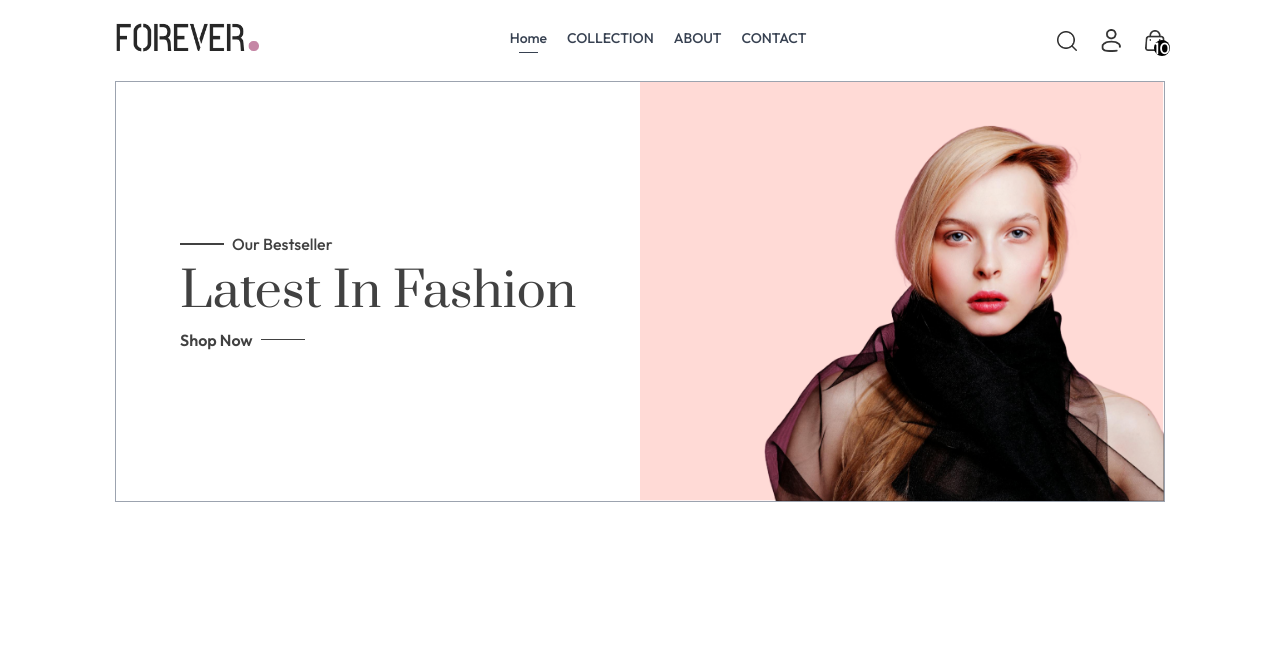
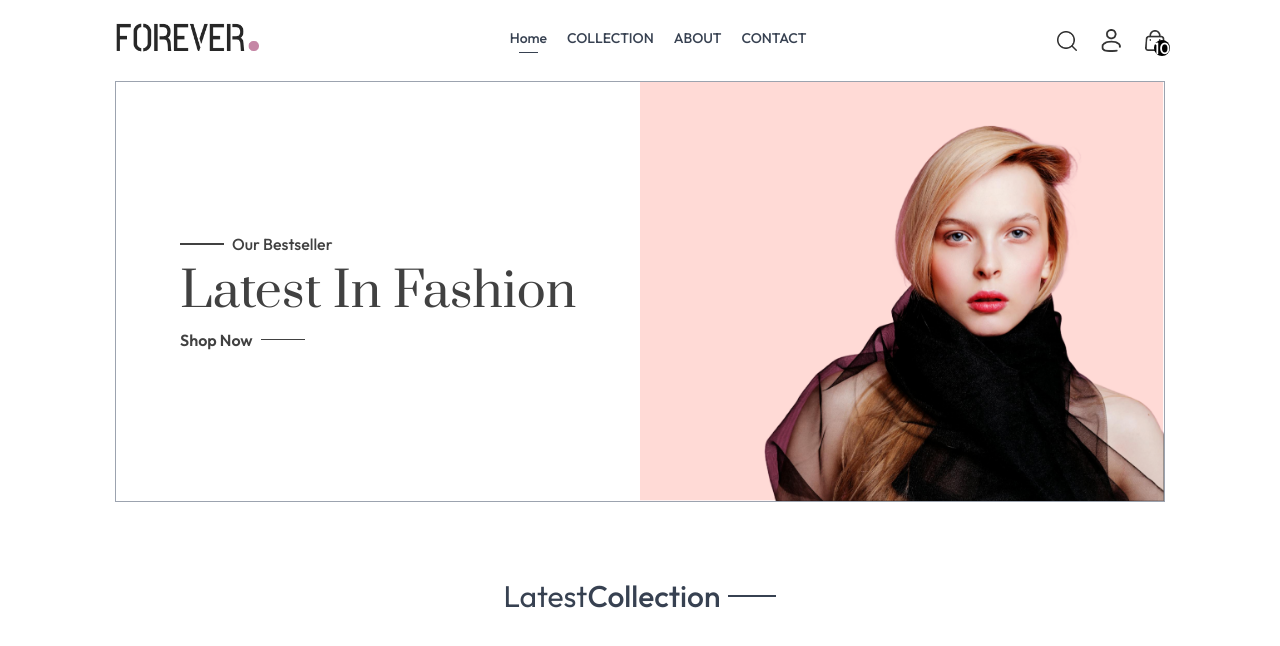
Before and after one commit to NikhilBhatt-dev/E-commerce, a React (Vite) app: page / in a window 1280 px wide. Shown: the top 646 px of the page. Built offline with nearby package versions, Linux system fonts and the light colour scheme.

Commit message:
add title

```diff
--- a/src/components/Hero.jsx
+++ b/src/components/Hero.jsx
@@ -20,7 +20,7 @@
           </div>
           <h1 className='prata-regular text-3xl sm:py-3 lg:text-5xl leading-relaxed'>Latest In Fashion</h1>
           <div className='flex items-center gap-2'>
-            <p className='font-semibold text-sm md:text-base'>Shop Now <i className='fa-solid fa-arrow-right-long'></i></p>
+            <p className='font-semibold text-sm md:text-base'>Shop Now </p>
             <p className='w-8 md:w-11 h-[1px] bg-[#414141]'></p>
           </div>
 
--- /dev/null
+++ b/src/components/LatestCollection.jsx
@@ -0,0 +1,22 @@
+import React from 'react';
+import { useContext } from "react";
+import { ShopContext } from "../context/ShopContext";
+import Title from './Title';
+
+const LatestCollection = () => {
+
+    const { products } = useContext(ShopContext);
+
+
+  return (
+    <div className='my-10'>
+        <div className='text-center py-9 text-3xl'>
+            <Title text1={'Latest'} text2={'Collection'} />
+        </div>
+
+    </div>
+
+  )
+}
+
+export default LatestCollection
--- /dev/null
+++ b/src/components/Title.jsx
@@ -0,0 +1,15 @@
+import React from 'react'
+
+const  Title = ({text1, text2}) => {
+  return (
+    <div className='inline-flex gap-2 items-center mb-3'>
+        <p className='text-gray-700'>{text1}
+            <span className='text-gray-700 font-medium'>{text2}</span>
+          </p>
+            <p className='w-8 sm:w-12 h-[1px] sm:h-[2px] bg-gray-700'></p>
+
+    </div>
+  )
+}
+
+export default  Title
--- /dev/null
+++ b/src/context/ShopContext.jsx
@@ -0,0 +1,23 @@
+import { createContext } from "react";
+import { products } from "../assets/assets";
+
+export const ShopContext =  createContext();
+
+const ShopContextProvider = (props) => {
+
+    const currency = '$';
+    const delivery_fee = 10;
+
+    const value = {
+        products , currency, delivery_fee
+    }
+
+    return (
+        <ShopContext.Provider value={value}>
+            {props.children}
+
+        </ShopContext.Provider>
+    )
+}
+
+export default ShopContextProvider
--- a/src/pages/Home.jsx
+++ b/src/pages/Home.jsx
@@ -1,10 +1,12 @@
 import React from 'react'
 import Hero from '../components/Hero'
+import LatestCollection from '../components/LatestCollection'
 
 const Home = () => {
   return (
     <div>
       <Hero />
+      <LatestCollection />
     </div>  )
 }
 
```
Also changed, not shown: src/main.jsx (+5 -3 lines).
